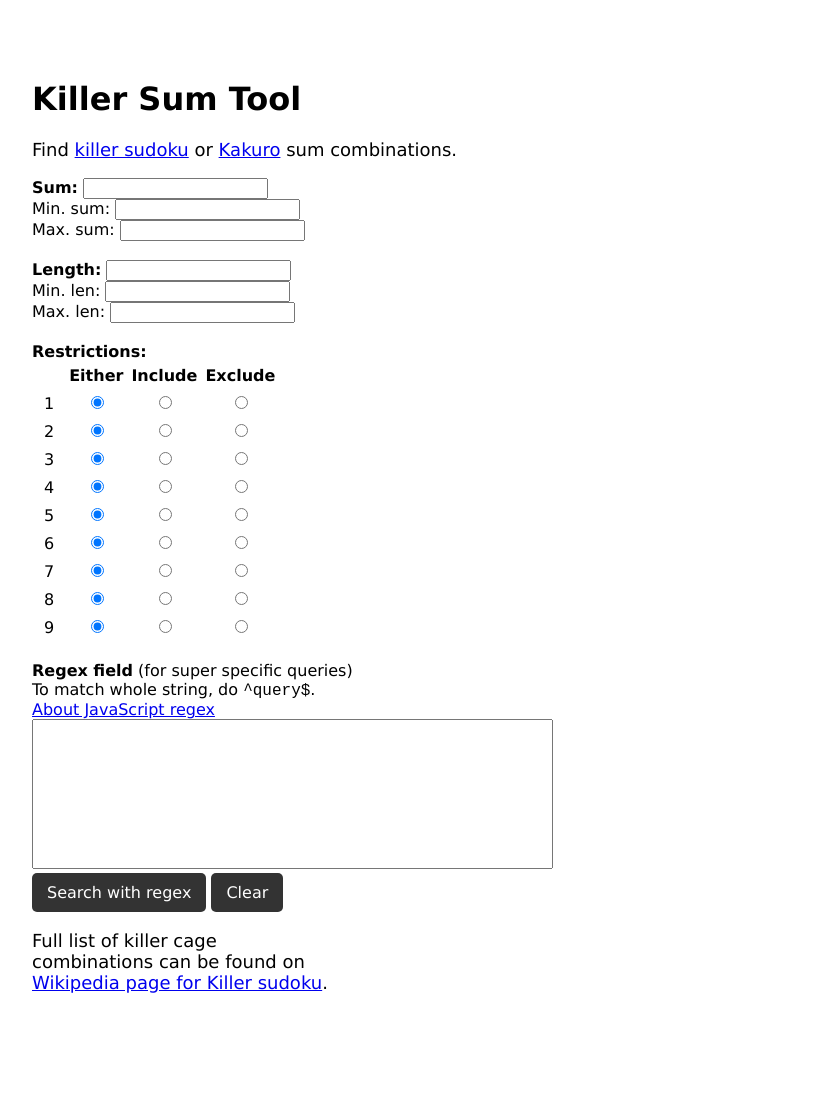
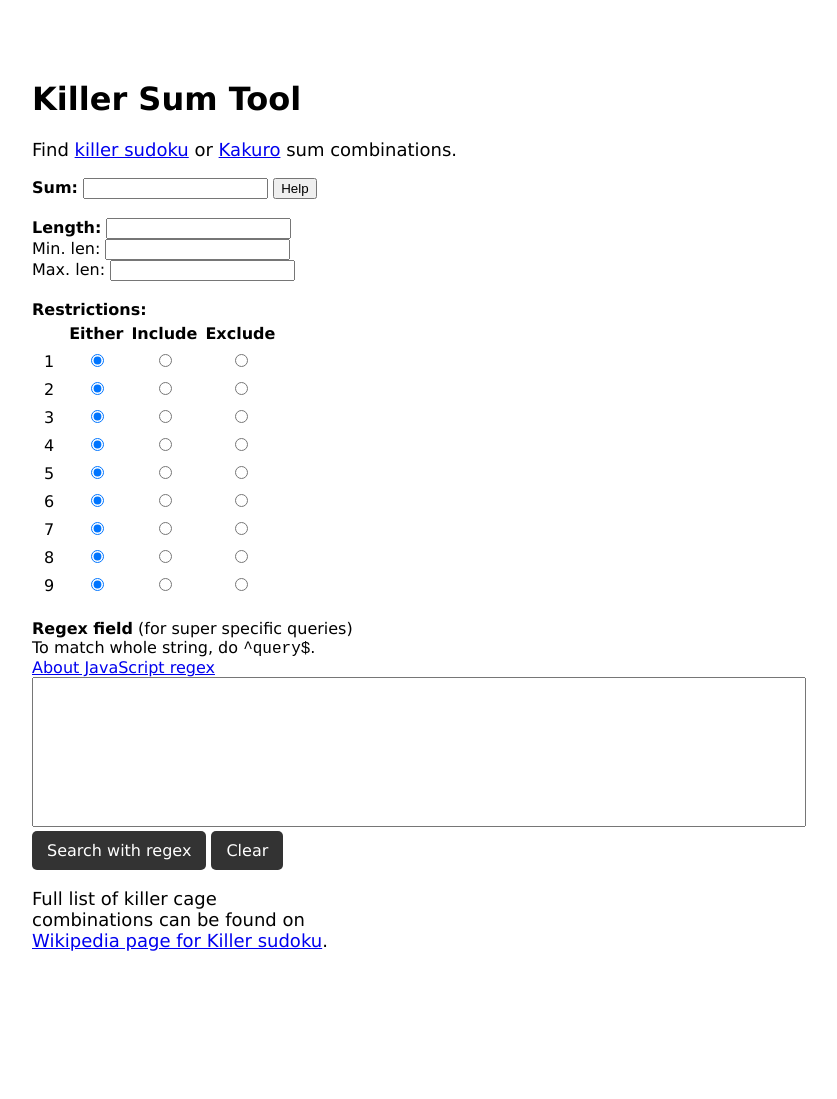
Before and after one commit to lavaloid/lavaloid.github.io, a Jekyll site: the page built from tools/killersum.html, in a window 1280 px wide. Shown: the whole page, without its empty margins (64-901 px from the left). Built offline with Jekyll 4.4.1, drawn with Linux system fonts in a browser that asks for light colours; after the commit the page ends 1057 px from its top, so only the background shows below that; part of the change alters nothing that is shown.

```diff
--- a/assets/css/killersumtool.css
+++ b/assets/css/killersumtool.css
@@ -1,3 +1,9 @@
+tt {
+    font-size: 16px;
+}
+
+@media only screen and (min-device-width: 600px) {
+
 .tool-content {
     display: flex;
 }
@@ -10,6 +16,8 @@
 .result {
     flex: 50%;
     height: 100%;
+}
+
 }
 
 td {
@@ -25,6 +33,14 @@ td {
     display: block;
     min-width: 100%;
     min-height: 100%;
+}
+
+#help-text {
+    display: none;
+    border-radius: 5px;
+    background-color: #dddddd;
+    padding: 10px 20px;
+    margin: 10px 0px;
 }
 
 /*  Table row/column highlighting
--- a/assets/js/killersumtool.js
+++ b/assets/js/killersumtool.js
@@ -1,9 +1,7 @@
 function showResult() {
     updateDisplay();
 
-    var sum = document.getElementById("sum").value;
-    var sumMinStr = document.getElementById("sum-min").value;
-    var sumMaxStr = document.getElementById("sum-max").value;
+    var sumStr = document.getElementById("sum").value;
 
     var length = document.getElementById("length").value;
     var lenMinStr = document.getElementById("len-min").value;
@@ -22,14 +20,8 @@ function showResult() {
         }
     }
 
-    var result = "";
-    var solutionCount = 0;
-    var digitCount = [0, 0, 0, 0, 0, 0, 0, 0, 0];
-
     // If there is literally no restriction, we just return
     if (sum == ""
-            && sumMinStr == ""
-            && sumMaxStr == ""
             && length == ""
             && lenMinStr == ""
             && lenMaxStr == ""
@@ -39,17 +31,21 @@ function showResult() {
         return;
     }
 
+    var result = "";
+    var solutionCount = 0;
+    var digitCount = [0, 0, 0, 0, 0, 0, 0, 0, 0];
+
     // Parsing `sum` and `length`
-    var sumMin = 0; var sumMax = 0;
+    var sumList = [];
+    try {
+        sumList = parseSum(sumStr);
+    } catch (e) {
+        document.getElementById("error-msg").innerHTML = e;
+        document.getElementById("sum-error").style.display = "block";
+        return;
+    }
+    document.getElementById("sum-error").style.display = "none";
     var lengthMin = 0; var lengthMax = 0;
-
-    if (sum == "") {
-        sumMin = sumMinStr == "" ? 1 : parseInt(sumMinStr);
-        sumMax = sumMaxStr == "" ? 45 : parseInt(sumMaxStr);
-    } else {
-        sumMin = parseInt(sum);
-        sumMax = parseInt(sum);
-    }
 
     if (length == "") {
         lengthMin = lenMinStr == "" ? 1 : parseInt(lenMinStr);
@@ -61,7 +57,8 @@ function showResult() {
 
     // - Check for candidates
     // - Count digits in candidates
-    for (var s = sumMin; s <= sumMax; s++) {
+    for (i in sumList) {
+        var s = sumList[i];
         for (var l = lengthMin; l <= lengthMax; l++) {
             if (!(l in sums[s])) continue;
 
@@ -135,17 +132,67 @@ function followsRestrictions(candidate, restriction, pattern) {
     return true;
 }
 
+// Outputs array from `start` (inclusive) to `end` (exclusive)
+function range(start, end) {
+  return new Array(end - start).fill().map((d, i) => i + start);
+}
+
+function isNum(c) {
+    return !isNaN(parseInt(c, 10))
+}
+
+function parseSum(input) {
+    // return all numbers from 1 to 45 if no number given
+    if (input === "") {
+        return range(1, 46);
+    }
+
+    var intervals = input.split(",");
+    var output = [];
+    for (i in intervals) {
+        var interval = intervals[i];
+        if (interval === "") continue;
+
+        var intervalSplit = interval.split("-");
+        if (intervalSplit.length > 2) {
+            throw interval + ": At most one dash (-) allowed.";
+        }
+
+        const rangeErr = " is out of valid range (1 to 45).";
+        const invalidInterval = " is not a valid interval.";
+
+        // Case: single number
+        if (intervalSplit.length == 1) {
+            var newSum = parseInt(interval);
+            if (newSum < 1 || newSum > 45)
+                throw "Number " + newSum + rangeErr;
+            output.push(newSum);
+            continue;
+        }
+
+        // Case: interval
+        if (intervalSplit[0] === "" || intervalSplit[1] === "")
+            throw interval + invalidInterval;
+        var newMin = parseInt(intervalSplit[0]);
+        if (newMin < 1 || newMin > 45)
+            throw "Interval " + interval + rangeErr;
+        var newMax = parseInt(intervalSplit[1]);
+        if (newMax < 1 || newMax > 45)
+            throw "Interval " + interval + rangeErr;
+
+        if (newMin >= newMax)
+            throw interval + invalidInterval;
+
+        output = output.concat(range(newMin, newMax + 1));
+    }
+
+    return [... new Set(output)].sort(function(a, b) {
+        return parseInt(a) - parseInt(b);
+    }); // Return only unique numbers
+}
+
 function updateDisplay() {
     const disabledBackgroundColor = "#eeeeee";
-
-    var sum = document.getElementById("sum").value;
-    if (sum == "") {
-        document.getElementById("sum-min").style.backgroundColor = "white";
-        document.getElementById("sum-max").style.backgroundColor = "white";
-    } else {
-        document.getElementById("sum-min").style.backgroundColor = disabledBackgroundColor;
-        document.getElementById("sum-max").style.backgroundColor = disabledBackgroundColor;
-    }
 
     var length = document.getElementById("length").value;
     if (length == "") {
@@ -172,3 +219,12 @@ function generateString(src) {
     result += "<br>";
     return result;
 }
+
+function toggleHelp() {
+    helpDiv = document.getElementById("help-text");
+    if (helpDiv.style.display === "none") {
+        helpDiv.style.display = "block";
+    } else {
+        helpDiv.style.display = "none";
+    }
+}
--- a/tools/killersum.html
+++ b/tools/killersum.html
@@ -16,18 +16,24 @@ nonavbar: true
 
 <div class="tool-content">
     <div class="control">
-    <b>Sum:</b> <input type="number" id="sum" min="0" step="1"
-            onfocus="this.previousValue = this.value"
-            onkeydown="this.previousValue = this.value"
-            oninput="validity.valid || (value = this.previousValue); showResult();"><br>
-    Min. sum: <input type="number" id="sum-min" min="0" step="1"
-            onfocus="this.previousValue = this.value"
-            onkeydown="this.previousValue = this.value"
-            oninput="validity.valid || (value = this.previousValue); showResult();"><br>
-    Max. sum: <input type="number" id="sum-max" min="0" step="1"
-            onfocus="this.previousValue = this.value"
-            onkeydown="this.previousValue = this.value"
-            oninput="validity.valid || (value = this.previousValue); showResult();"><br><br>
+    <b>Sum:</b> <input type="text" id="sum" oninput="this.value = this.value.replace(/[^0-9\-\,]/, ''); showResult();">
+    <button id="help" name="help" type="button" onclick="toggleHelp();">Help</button>
+    <div id="help-text">
+        Input must be a list of numbers or intervals separated by comma. Examples:
+        <ul>
+            <li><tt>15</tt></li>
+            <li><tt>7-12</tt></li>
+            <li><tt>1,4,9,16,25</tt></li>
+            <li><tt>5-10,23-27,29-30</tt></li>
+            <li><tt>4,10-15,17,19-25</tt></li>
+        </ul>
+    </div>
+    <br>
+    <span id="sum-error" style="display:none; color:red; line-height:24px;">
+    <img src="https://upload.wikimedia.org/wikipedia/commons/4/4e/OOjs_UI_icon_error-destructive.svg"
+            style="display:inline-block; vertical-align:middle;">
+        <span id="error-msg" style="display:inline-block; vertical-align:middle;">Unable to parse sum.</span><br></span>
+    <br>
 
     <b>Length:</b> <input type="number" id="length" min="0" step="1"
             onfocus="this.previousValue = this.value"
@@ -65,9 +71,9 @@ nonavbar: true
 
     <br>
     <b>Regex field</b> (for super specific queries)<br>
-    To match whole string, do <tt style="font-size: 16px;">^query$</tt>.<br>
+    To match whole string, do <tt>^query$</tt>.<br>
     <a href="https://www.w3schools.com/jsref/jsref_obj_regexp.asp" target="_blank">About JavaScript regex</a><br>
-    <textarea id="regex-field" name="regex-field" rows="8" cols="50" style="resize:none; font-size: 16px;"></textarea><br>
+    <textarea id="regex-field" name="regex-field" rows="8" cols="50" style="resize:none; font-size: 16px; width: 60vw;"></textarea><br>
     <a class="button" onclick="showResult();">Search with regex</a>
     <a class="button" onclick="document.getElementById('regex-field').value=''; showResult();">Clear</a>
 
```
